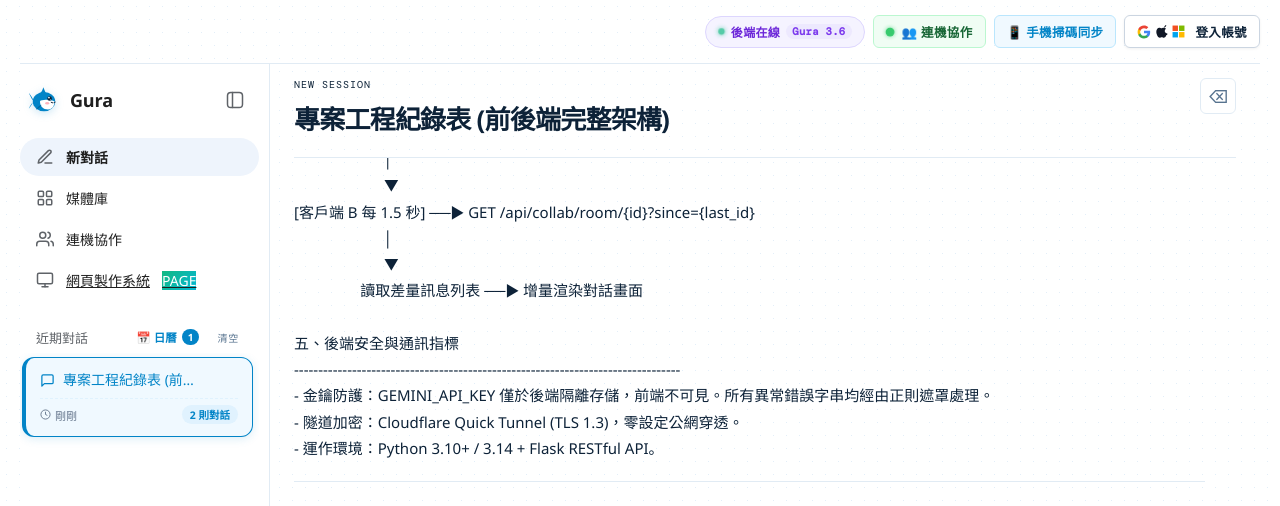
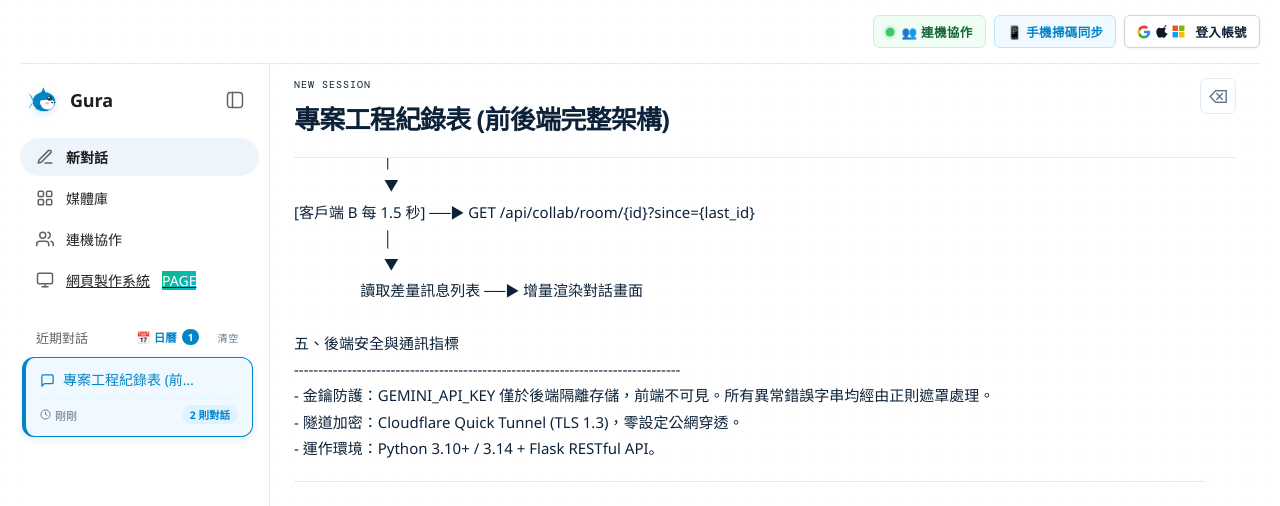
Before and after one commit to qwu302383-lang/gura.com, a Flask app: page / in a window 1280 px wide. Shown: the top 506 px of the page. Run offline with Flask 3, Linux system fonts and the light colour scheme; some libraries are stand-ins or nearby versions.

Commit message:
feat(topbar): remove backend status button ('後端在線 Gura 3.6') from header

```diff
--- a/frontend/templates/index.html
+++ b/frontend/templates/index.html
@@ -42,11 +42,6 @@
 
         <!-- 右上角：後端狀態、連機協作、手機同步、Google 登入與使用者狀態 -->
         <div class="topbar-actions">
-          <button id="backendStatusBtn" class="login-btn backend-status-btn" type="button" title="點擊檢視前後端系統架構與後端即時運行狀態">
-            <span class="backend-status-indicator"></span>
-            <span class="backend-status-text">後端在線</span>
-            <span class="backend-model-badge">Gura 3.6</span>
-          </button>
           <button id="collabButton" class="login-btn collab-topbar-btn" type="button" title="進入/建立連機討論室，邀請不同使用者共用專案">
             <span class="collab-status-dot" id="collabStatusDot"></span>
             <span id="collabButtonText"><span class="btn-icon">👥</span><span class="btn-text"> 連機協作</span></span>
--- a/templates/index.html
+++ b/templates/index.html
@@ -42,11 +42,6 @@
 
         <!-- 右上角：後端狀態、連機協作、手機同步、Google 登入與使用者狀態 -->
         <div class="topbar-actions">
-          <button id="backendStatusBtn" class="login-btn backend-status-btn" type="button" title="點擊檢視前後端系統架構與後端即時運行狀態">
-            <span class="backend-status-indicator"></span>
-            <span class="backend-status-text">後端在線</span>
-            <span class="backend-model-badge">Gura 3.6</span>
-          </button>
           <button id="collabButton" class="login-btn collab-topbar-btn" type="button" title="進入/建立連機討論室，邀請不同使用者共用專案">
             <span class="collab-status-dot" id="collabStatusDot"></span>
             <span id="collabButtonText"><span class="btn-icon">👥</span><span class="btn-text"> 連機協作</span></span>
```
